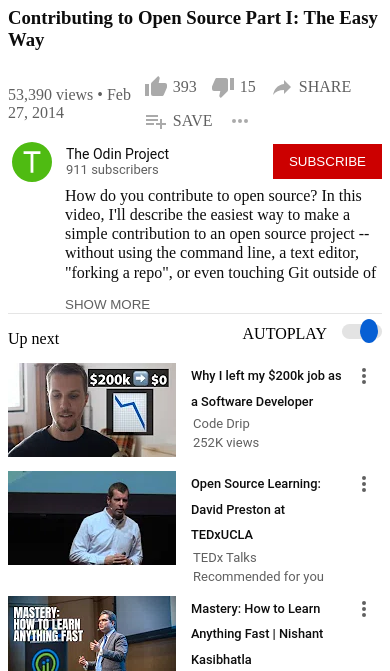
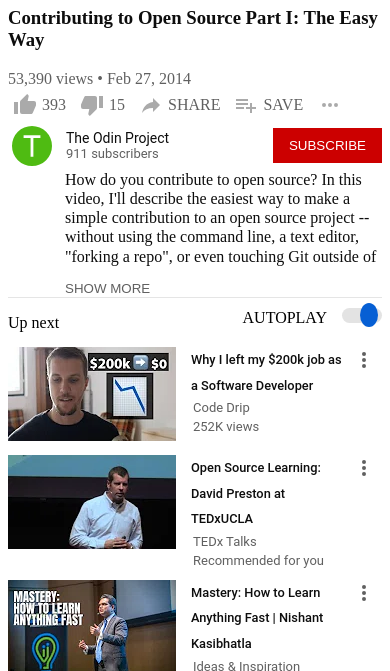
Before and after one commit to joshysmart/youtube-player-page, a plain HTML site: page index.htm in a window 390 px wide. Shown: the part 429-1100 px from the top of the page. Drawn offline with Linux system fonts and the light colour scheme.

Commit message:
Update style.css

```diff
--- a/css/style.css
+++ b/css/style.css
@@ -400,4 +400,8 @@ p {
    width: 100%;
    margin-top: 10px;
   }
+
+    .actn-container {
+   display: block;
+  }
  }
```
